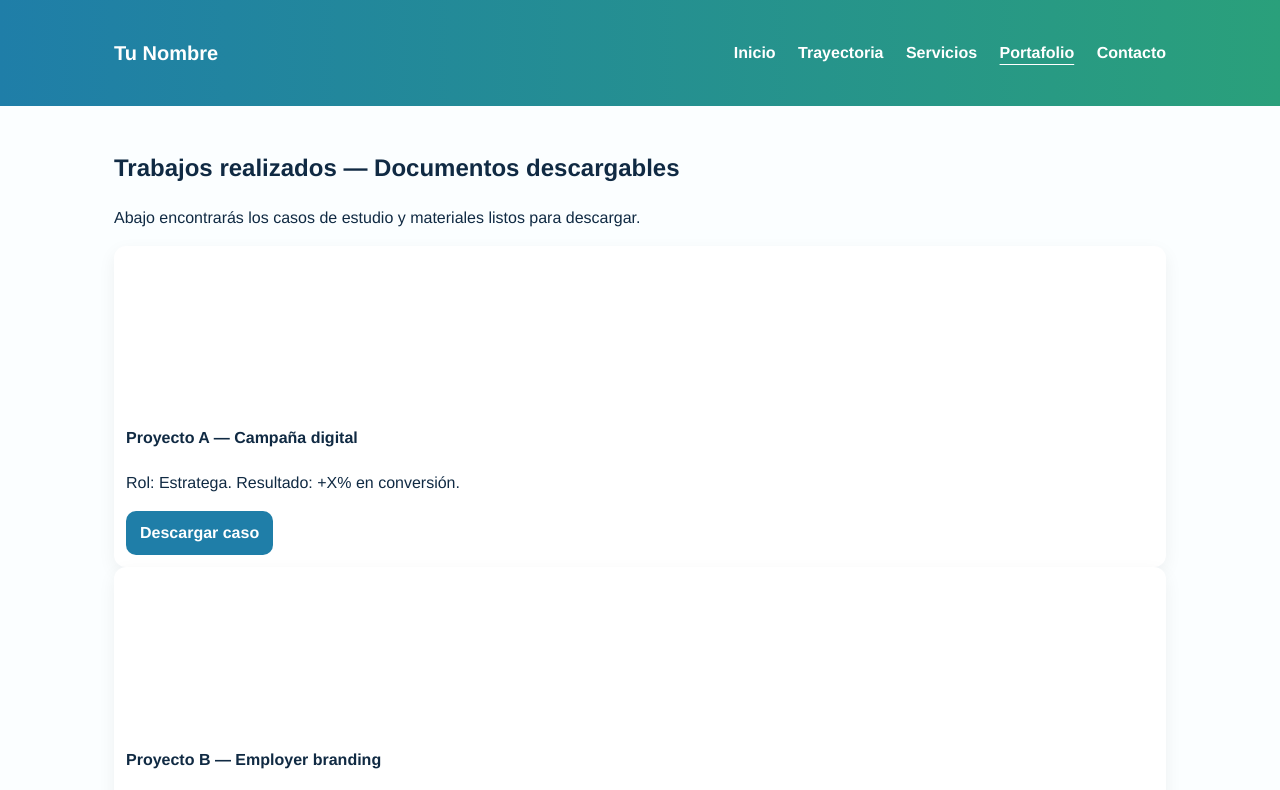
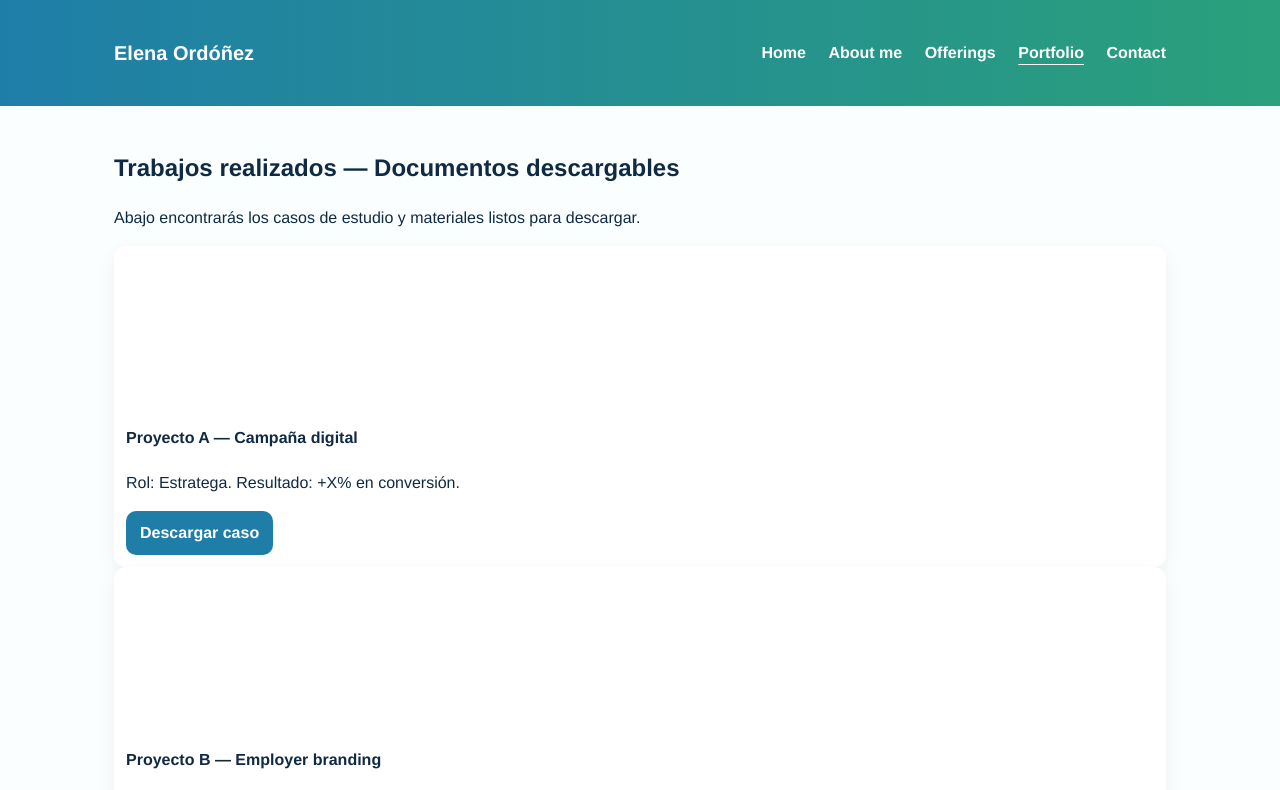
Before and after one commit to EleMiranda/elemiranda.github.io, a plain HTML site: page portfolio.html in a window 1280 px wide. Shown: the top 790 px of the page. Drawn offline with Linux system fonts and the light colour scheme.

Commit message:
Update portfolio.html

```diff
--- a/portfolio.html
+++ b/portfolio.html
@@ -3,19 +3,19 @@
 <head>
   <meta charset="utf-8" />
   <meta name="viewport" content="width=device-width,initial-scale=1" />
-  <title>Portafolio — Tu Nombre</title>
+  <title>Portafolio — Elena Ordóñez</title>
   <link rel="stylesheet" href="assets/css/style.css">
 </head>
 <body>
   <header class="site-header">
     <div class="container header-inner">
-      <div class="brand"><h1>Tu Nombre</h1></div>
+      <div class="brand"><h1>Elena Ordóñez</h1></div>
       <nav class="nav">
-        <a href="index.html">Inicio</a>
-        <a href="about.html">Trayectoria</a>
-        <a href="services.html">Servicios</a>
-        <a href="portfolio.html" class="active">Portafolio</a>
-        <a href="contact.html">Contacto</a>
+        <a href="index.html">Home</a>
+        <a href="about.html">About me</a>
+        <a href="services.html">Offerings</a>
+        <a href="portfolio.html" class="active">Portfolio</a>
+        <a href="contact.html">Contact</a>
       </nav>
     </div>
   </header>
```
